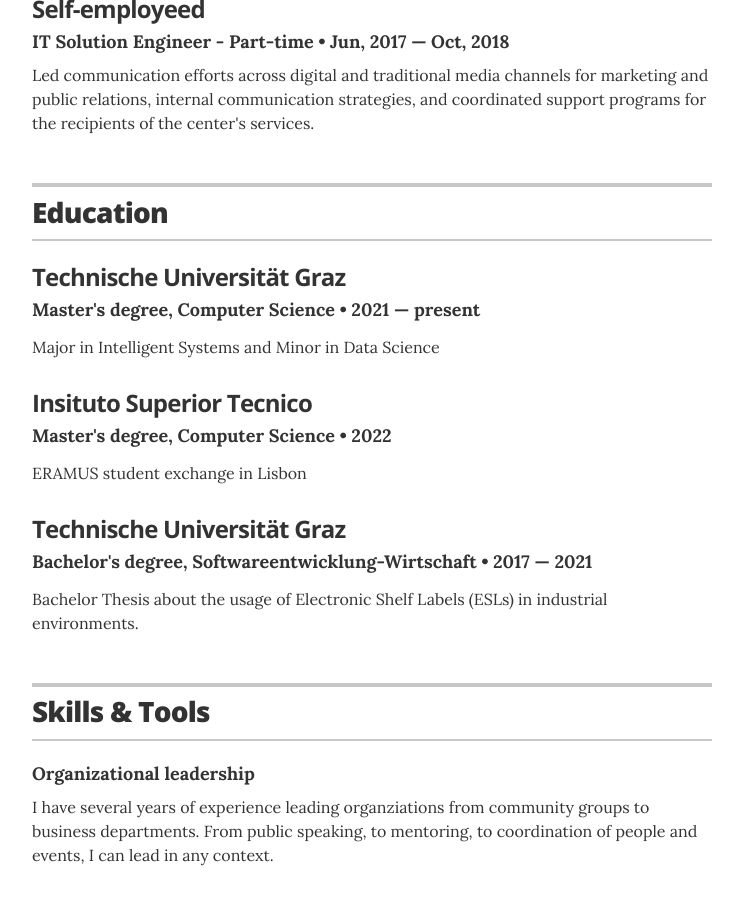
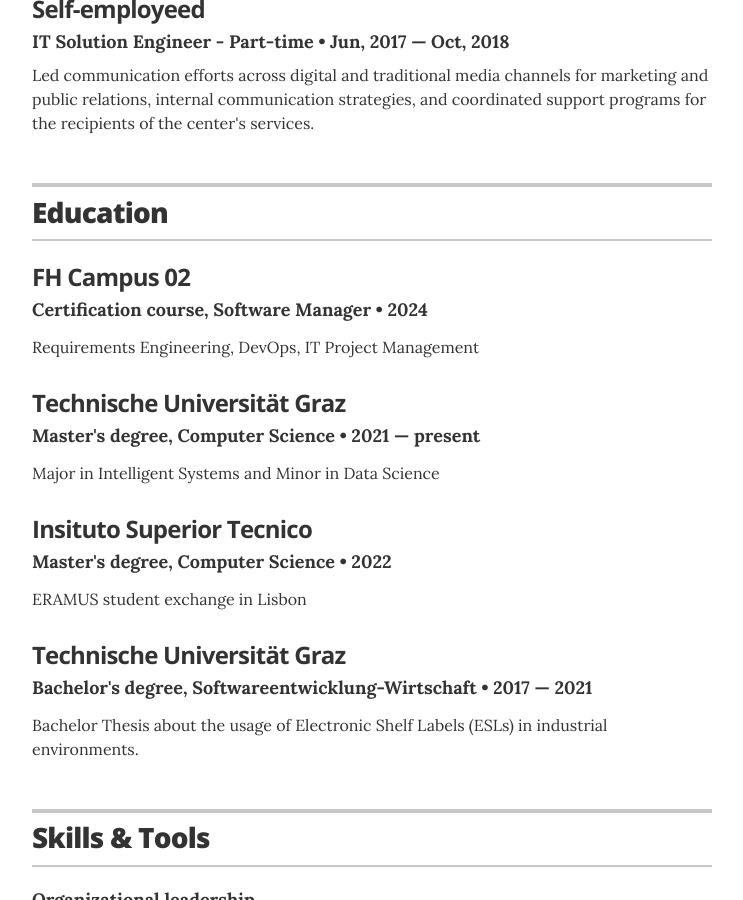
Before and after one commit to julh16/julh16.github.io, a Jekyll site: the page built from index.html, in a window 1280 px wide and 900 px high, scrolled down 822 px. Shown: the whole window, without its empty margins (268-1011 px from the left). Built offline with Jekyll 4.4.1, drawn with Linux system fonts in a browser that asks for light colours.

Commit message:
feat: added certification to education

```diff
--- a/_data/education.yml
+++ b/_data/education.yml
@@ -1,4 +1,9 @@
 # Degree
+- degree: Certification course, Software Manager
+  uni: FH Campus 02
+  year: 2024
+  summary: Requirements Engineering, DevOps, IT Project Management
+
 - degree: Master's degree, Computer Science
   uni: Technische Universität Graz
   year: 2021 &mdash; present
```
